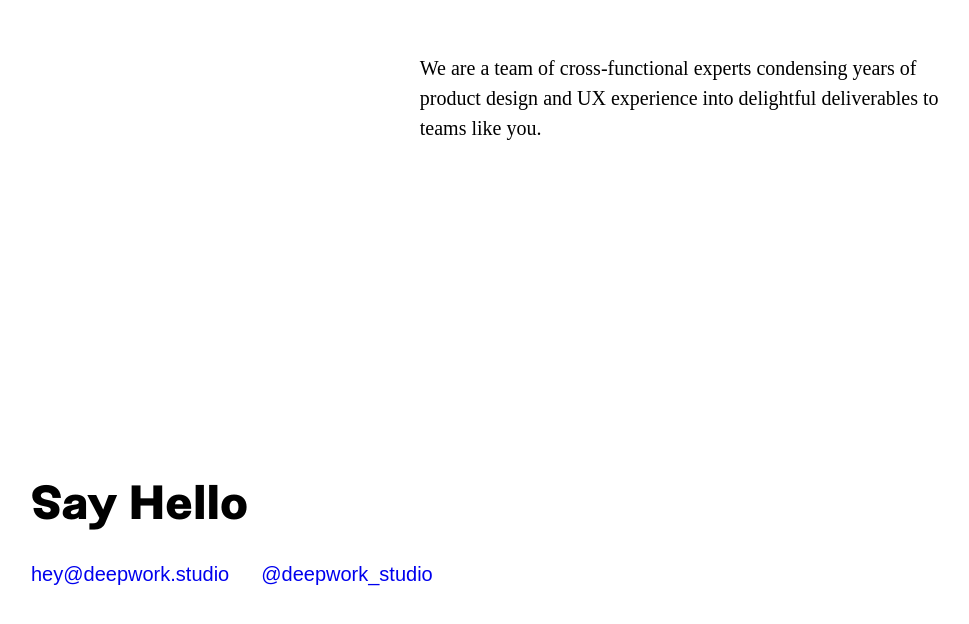
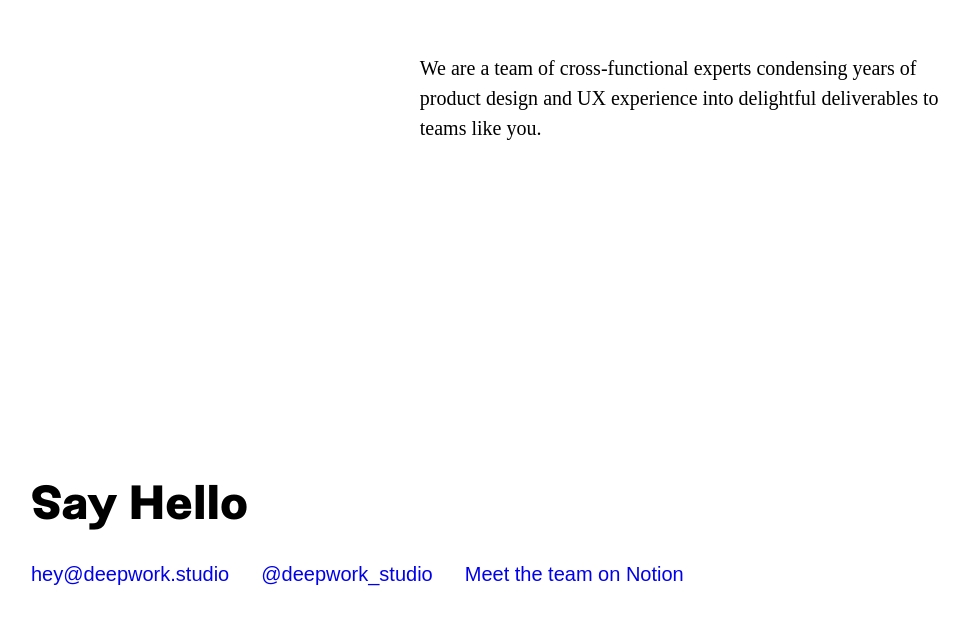
Before and after one commit to deepwork-studio/deepwork.studio, a Gatsby site: page / in a window 1280 px wide. Shown: the part 870-1494 px from the top of the page, without its empty margins (145-1114 px from the left). Built offline with nearby package versions, Linux system fonts and the light colour scheme; Gatsby itself is replaced by a stand-in of ours; a web font is replaced by a local one.

Commit message:
:sparkles: adding notion link

```diff
--- a/src/pages/index.js
+++ b/src/pages/index.js
@@ -164,7 +164,9 @@ const IndexPage = () => (
             >
               @deepwork_studio
             </Link>
-            {/* <Link href="">Meet the team on Notion</Link> */}
+            <Link href="https://www.notion.so/The-Deep-Work-Team-dbb0d5b926454f8b91db19cc1186087e">
+              Meet the team on Notion
+            </Link>
           </Flex>
         </Box>
       </Grid>
```
